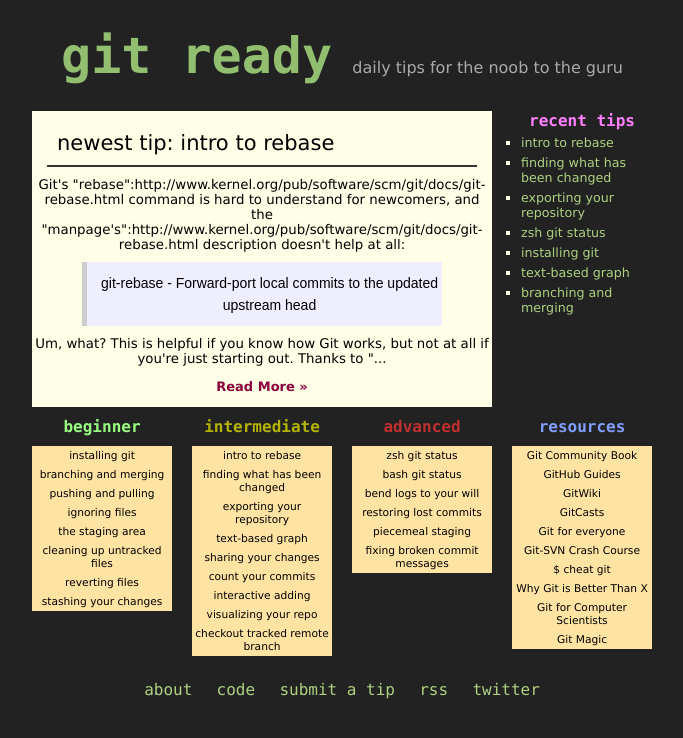
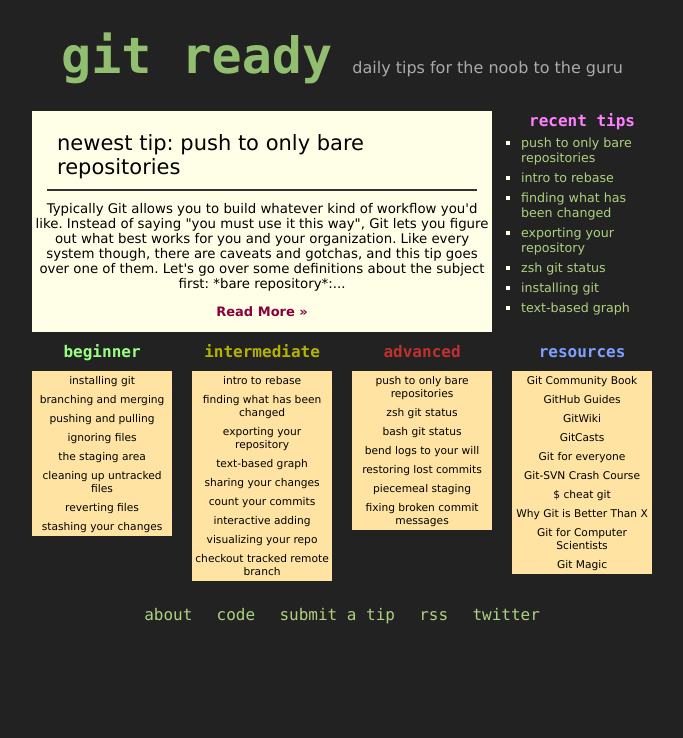
Before and after one commit to qrush/gitready, a Jekyll site: the page built from index.html, in a window 1280 px wide. Shown: the top 738 px of the page, without its empty margins (298-981 px from the left). Built offline with Jekyll 4.4.1, drawn with Linux system fonts in a browser that asks for light colours.

Commit message:
Adding Sunday's post.

```diff
--- /dev/null
+++ b/_posts/2009-02-01-push-to-only-bare-repositories.textile
@@ -0,0 +1,22 @@
+---
+layout: post
+title: push to only bare repositories
+category: advanced
+---
+
+Typically Git allows you to build whatever kind of workflow you'd like. Instead of saying "you must use it this way", Git lets you figure out what best works for you and your organization. Like every system though, there are caveats and gotchas, and this tip goes over one of them. Let's go over some definitions about the subject first:
+
+*bare repository*: a repository cloned using the @--bare@ option, only includes the files/folders inside of the @.git@ directory
+*non-bare repository*: a normal clone, has a working directory with checked out files
+
+There's easy ways to "share your changes":http://gitready.com/intermediate/2009/01/24/sharing-your-changes.html with Git, but sometimes you want to "push and pull":http://gitready.com/beginner/2009/01/21/pushing-and-pulling.html from a repository instead. The best practice here is when you want to push changes, don't push to a non-bare repository. In other words, from the "GitFaq":http://git.or.cz/gitwiki/GitFaq#head-b96f48bc9c925074be9f95c0fce69bcece5f6e73:
+
+<blockquote>
+A quick rule of thumb is to never push into a repository that has a work tree attached to it, until you know what you are doing.
+</blockquote>
+
+The lesson here is that if you're going to push changes, make a bare repository clone with @git clone --bare@. From this point, you could host the changes from with "git daemon":http://www.kernel.org/pub/software/scm/git/docs/git-daemon.html so others can access them. (Tips on this command will be coming!) The reason why Git was built to be unhappy with pushing to non-bare repositories is because one of its main goals is to *not* lose your data.
+
+If you do want to for some reason, measures are in place so you don't accidentally lose your changes. Once you have pushed to a non-bare repository, you'd have to @git reset --hard HEAD@ to throw your changes out, and then do a @git checkout -f@ to bring the pushed changes in. Even if you did lose some work that was committed, you could use @git reflog@ to pull the objects back out of Git's datastore.
+
+Now that you know what it takes to push to a non-bare repository, hopefully you'll take the easier route and just use the @--bare@ option. If for some reason you don't want to, now you know what can be done to work around it.
--- a/index.html
+++ b/index.html
@@ -7,7 +7,7 @@
   <h2><a href="{{ first_post.url }}">
     newest tip: {{ first_post.title }}
   </a></h2>
-  {{ first_post.content | truncate: 450 }}
+  {{ first_post.content | truncate: 360 }}
   <a id="more" href="{{ first_post.url }}">Read More &raquo;</a>
 </div>
 <div class="grid_2 omega">
```
